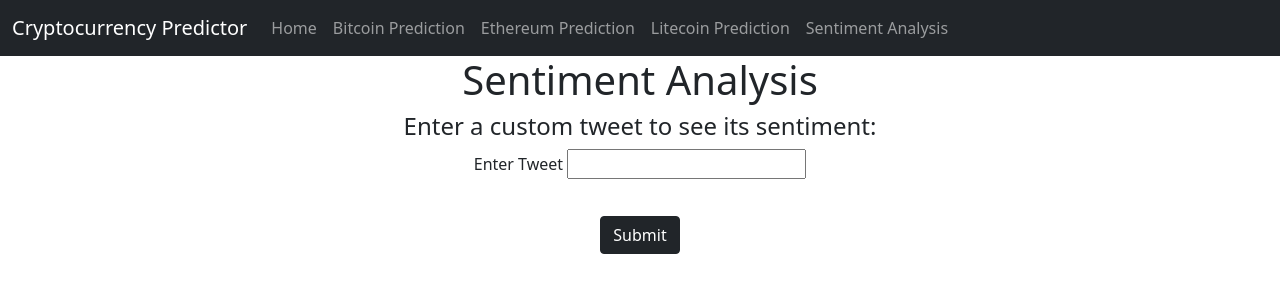
After one commit to VarunK1505/Cryptocurrency-Prediction-With-Sentiment-Analysis, a Flask app: page /sentiment in a window 1280 px wide. The commit adds this page. Shown: the top 300 px of the page. Run offline with Flask 2, Linux system fonts and the light colour scheme; parts of the project's set-up code (start-up, migrations or seed data) failed here and were passed over; some libraries are stand-ins or nearby versions.

Commit message:
Sentiment analysis page basic done.

```diff
--- a/deployment/app.py
+++ b/deployment/app.py
@@ -4,8 +4,41 @@ import numpy as np
 import pandas as pd
 from datetime import timedelta
 import statsmodels
+from nltk.classify import ClassifierI
+from statistics import mode
 
 app = Flask(__name__)
+
+word_feature_path = open('../models/word_features.pickle', 'rb')
+word_features = pickle.load(word_feature_path)
+word_feature_path.close()
+
+def find_features(document):
+    words = set(document)
+    features = {}
+    for w in word_features:
+         features[w] = (w in words)
+    return features
+
+class VoteClassifier(ClassifierI):
+    def __init__(self, *classifiers):
+        self._classifiers = classifiers
+
+    def classify(self, features):
+        votes = []
+        for c in self._classifiers:
+            v = c.classify(features)
+            votes.append(v)
+        return mode(votes)
+
+    def confidence(self, features):
+        votes = []
+        for c in self._classifiers:
+            v = c.classify(features)
+            votes.append(v)
+        choice_votes = votes.count(mode(votes))
+        conf = choice_votes / len(votes)
+        return conf
 
 @app.route('/')
 @app.route('/home')
@@ -81,3 +114,35 @@ def litecoin_page():
 
 
     return render_template('litecoin.html')
+
+@app.route('/sentiment', methods=['GET', 'POST'])
+def sentiment_page():
+    if request.method == 'POST':
+        tweet = request.form.get('tweet')
+        feature_set = find_features(tweet)
+
+        pickle_in = open("../models/naivebayes_final.pickle", 'rb')
+        classifier = pickle.load(pickle_in)
+        pickle_in.close()
+
+        pickle_in = open("../models/MNB_classifier_final.pickle", 'rb')
+        MNB_classifier = pickle.load(pickle_in)
+        pickle_in.close()
+
+        pickle_in = open("../models/bernoulliNB_classifier_final.pickle", 'rb')
+        BernoulliNB_classifier = pickle.load(pickle_in)
+        pickle_in.close()
+
+        pickle_in = open("../models/LogisticRegression_classifier_final.pickle", 'rb')
+        LogisticRegression_classifier = pickle.load(pickle_in)
+        pickle_in.close()
+
+        voted_classifier = VoteClassifier(classifier,
+                                  MNB_classifier,
+                                  BernoulliNB_classifier,
+                                  LogisticRegression_classifier)
+
+        classification = [voted_classifier.classify(feature_set), voted_classifier.confidence(feature_set)]
+        return render_template('sentiment.html', check = True, classification = classification)
+
+    return render_template('sentiment.html', check=False)
--- a/deployment/templates/base.html
+++ b/deployment/templates/base.html
@@ -56,6 +56,11 @@
                 >Litecoin Prediction</a
               >
             </li>
+            <li class="nav-item">
+              <a class="nav-link" href="{{ url_for('sentiment_page') }}"
+                >Sentiment Analysis</a
+              >
+            </li>
           </ul>
         </div>
       </div>
--- /dev/null
+++ b/deployment/templates/sentiment.html
@@ -0,0 +1,29 @@
+{% extends 'base.html' %}
+
+{% block title %}
+Bitcoin Analysis
+{% endblock %}
+
+{% block links %}
+<script src="https://cdn.jsdelivr.net/npm/chart.js"></script>
+<link rel="stylesheet" href="{{ url_for('static', filename='css/sentiment.css') }}">
+{% endblock %}
+
+{% block content %}
+    <div class="content">
+        <h1>Sentiment Analysis</h1>
+
+        <h4>Enter a custom tweet to see its sentiment: </h4>
+        <form action="{{ url_for('sentiment_page') }}" method="POST" class="form">
+            <label for="tweet" class="form-label">Enter Tweet</label>
+            <input type="text" name="tweet"> <br />
+            <input type="submit" name="submit" value="Submit" class="btn btn-dark submit_btn">
+        </form>
+    </div>
+
+    {% if check %}
+        <h3>The classification is: {{ classification[0] }}</h3>
+        <h4>The confidence is: {{ classification[1] }}</h4>
+    {% endif %}
+
+{% endblock %}
```
Also changed, not shown: deployment/static/css/sentiment.css (added), 3 other files.
